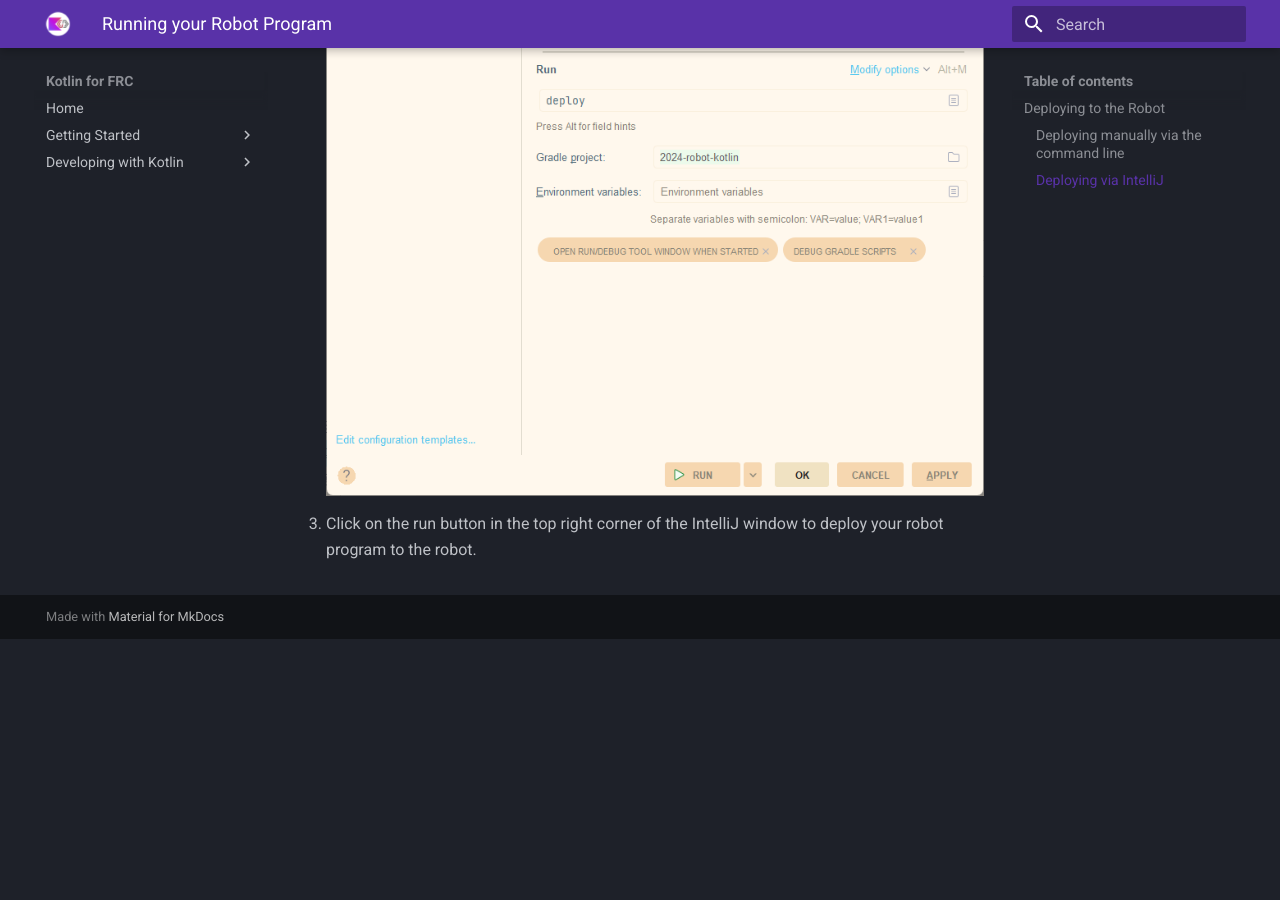
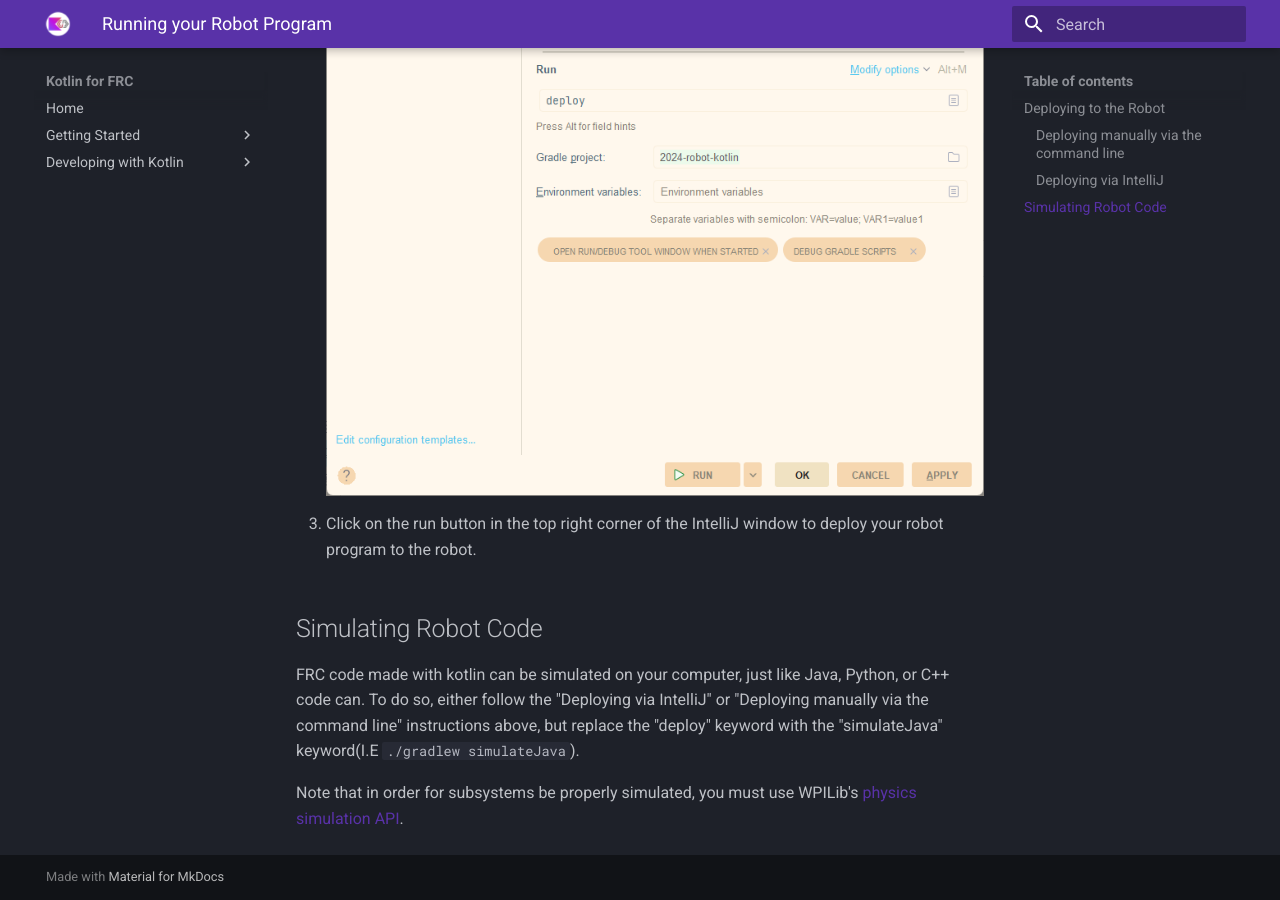
Before and after one commit to Kotlin-for-FRC/kotlin-for-frc.github.io, an MkDocs documentation site: the page built from docs/getting-started/running.md, in a window 1280 px wide and 900 px high, scrolled down 971 px. Built offline with MkDocs 1.6.1 and Material for MkDocs 9.7.7, drawn with Linux system fonts in a browser that asks for light colours; before the commit the page ends 1610 px from its top, so only the background shows below that.

Commit message:
Added simulation how-to

```diff
--- a/docs/getting-started/running.md
+++ b/docs/getting-started/running.md
@@ -33,3 +33,11 @@
 
 3. Click on the run button in the top right corner of the IntelliJ window to deploy your robot
    program to the robot.
+
+## Simulating Robot Code
+
+FRC code made with kotlin can be simulated on your computer, just like Java, Python, or C++ code can. To do so,
+either follow the "Deploying via IntelliJ" or "Deploying manually via the command line" instructions above, but replace the "deploy"
+keyword with the "simulateJava" keyword(I.E `./gradlew simulateJava`).
+
+Note that in order for subsystems be properly simulated, you must use WPILib's [physics simulation API](https://docs.wpilib.org/en/stable/docs/software/wpilib-tools/robot-simulation/physics-sim.html).
```
